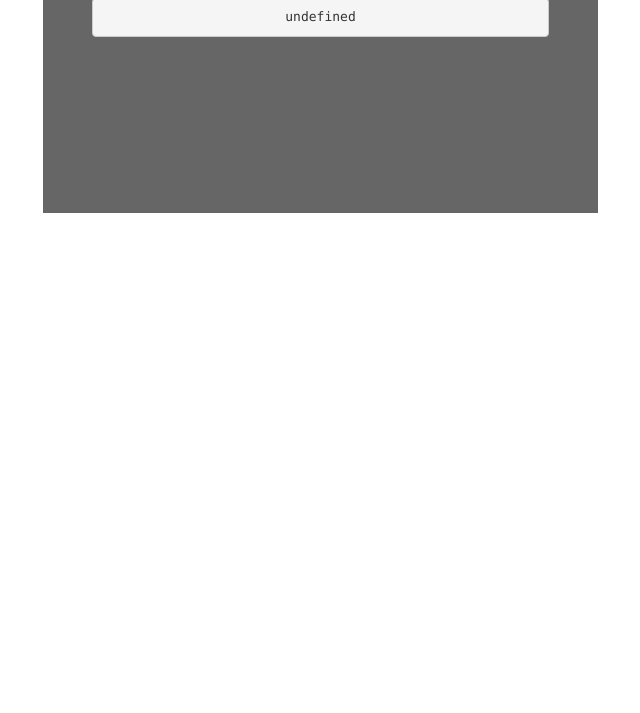
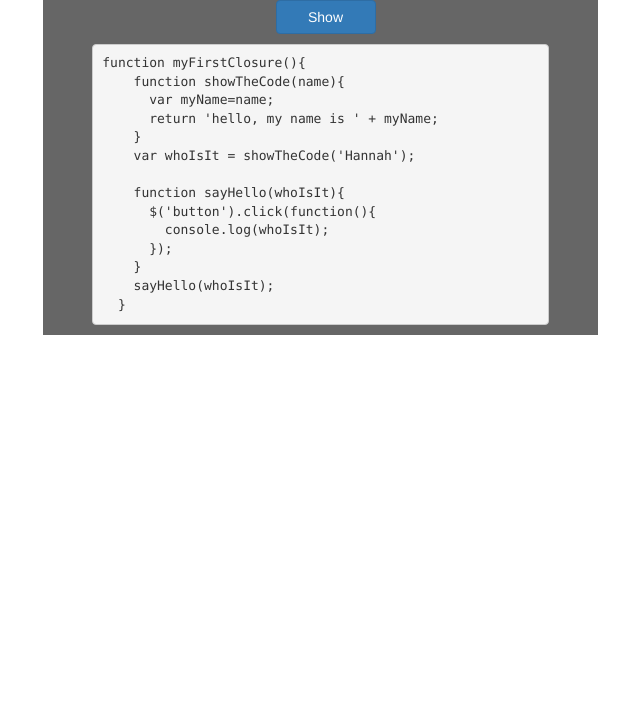
Before and after one commit to ninjaofawesome/get-closure, a plain HTML site: page index.html in a window 1280 px wide. Shown: the part 87-800 px from the top of the page, without its empty margins (27-667 px from the left). Drawn offline with nearby package versions, Linux system fonts and the light colour scheme.

Commit message:
figured it out hooray

```diff
--- a/css/partials/_index.scss
+++ b/css/partials/_index.scss
@@ -3,12 +3,21 @@
   height: 100%;
   min-height: 300px;
   background-color: $gray;
-  text-align: center;
   .headline{
     color: $white;
   }
+  .button-box{
+    max-width: 300px;
+    height: 50px;
+    margin: 0 auto;
+  }
   .centered{
-    margin: 0 auto;
+    text-align: center;
     padding-top: 2%;
   }
+  .center-button{
+    width: 100px;
+    margin: 2% 35%;
+    text-align: center;
+  }
 }
--- a/index.html
+++ b/index.html
@@ -20,8 +20,10 @@
             <h1 class="headline centered">This is a closure</h1>
 
             <div class="row">
-              <div class="col-md-6 col-md-offset-3">
-                <button type="button" class="btn btn-primary">Show</button>
+              <div class="col-md-12">
+                <div class="button-box">
+                  <button type="button" class="btn btn-primary center-button">Show</button>
+                </div>
               </div>
             </div>
 
--- a/js/closure.js
+++ b/js/closure.js
@@ -16,9 +16,10 @@ $(document).ready(function(){
     sayHello(whoIsIt);
   };
 
-  function showCode(){
-    var code = myFirstClosure();
-    $('.closure').html('<pre>' + code + '</pre>');
+  function showCode(myFirstClosure){
+    var myFunc = myFirstClosure;
+
+    $('.closure').html('<pre>' + myFunc + '</pre>');
   }
-  showCode();
+  showCode(myFirstClosure);
 });
```
Also changed, not shown: css/styles.css.
